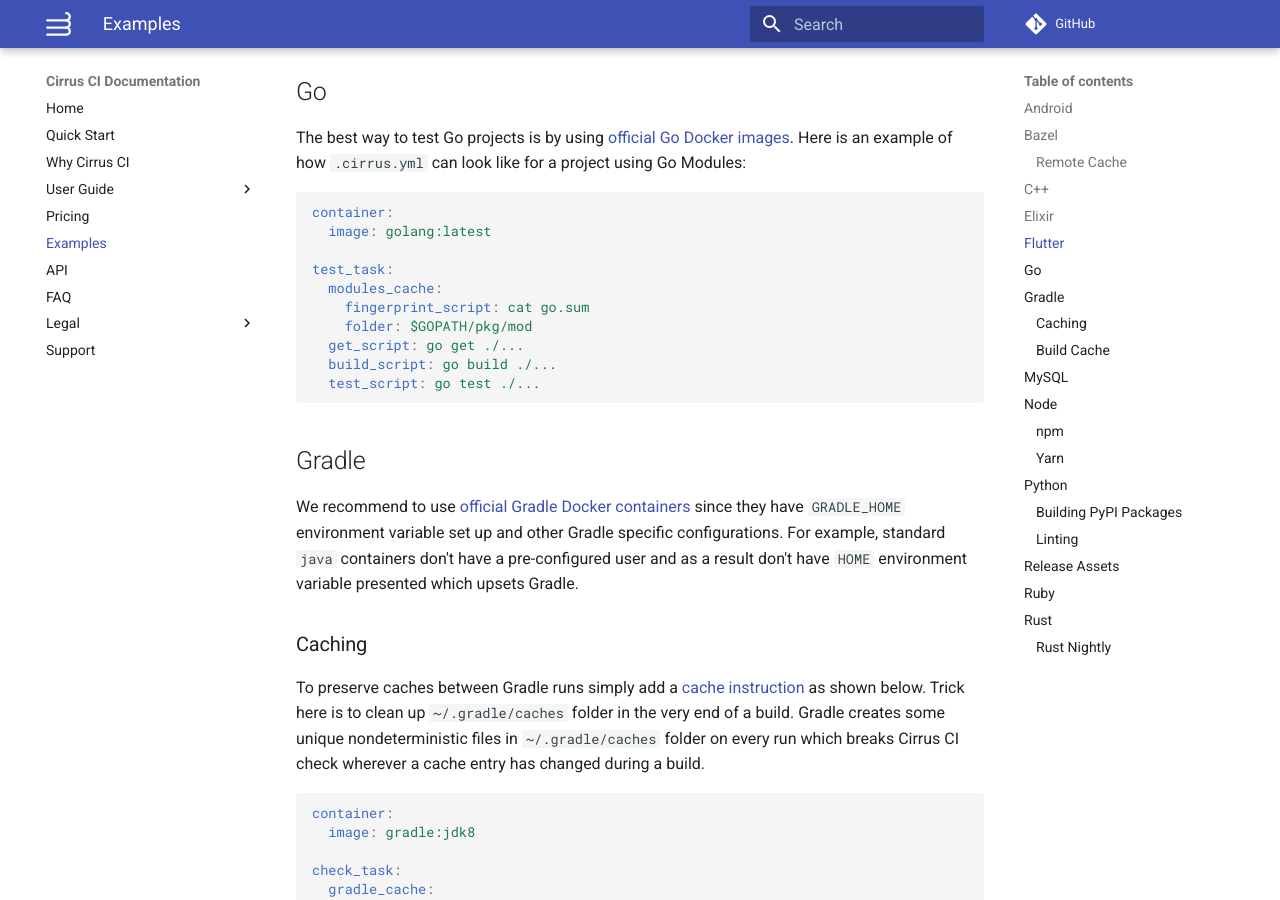
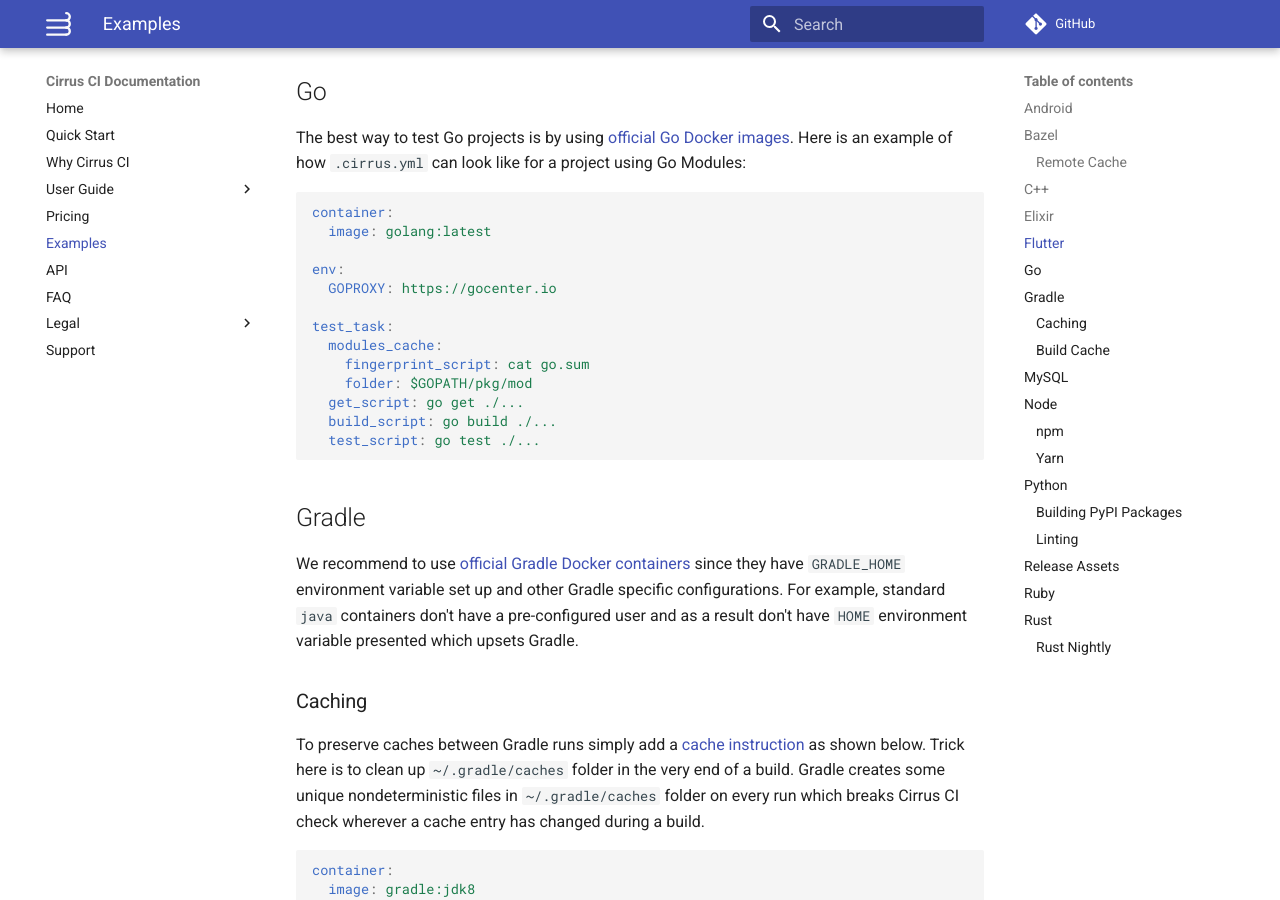
Before and after one commit to cirruslabs/cirrus-ci-docs, an MkDocs documentation site: the page built from docs/examples.md, in a window 1280 px wide and 900 px high, scrolled down 2630 px. Built offline with MkDocs 1.6.1 and Material for MkDocs 9.7.7, drawn with Linux system fonts in a browser that asks for light colours; comment, search, counter and statistics services are not loaded; part of the change alters nothing that is shown.

Commit message:
Add $GOPROXY to Golang example (#259)
Should speed up downloads. See https://github.com/golang/go/issues/29935#issuecomment-483756630 for details

````diff
--- a/docs/examples.md
+++ b/docs/examples.md
@@ -126,6 +126,9 @@ an example of how `.cirrus.yml` can look like for a project using Go Modules:
 ```yaml
 container:
   image: golang:latest
+
+env:
+  GOPROXY: https://gocenter.io
 
 test_task:
   modules_cache:
````
